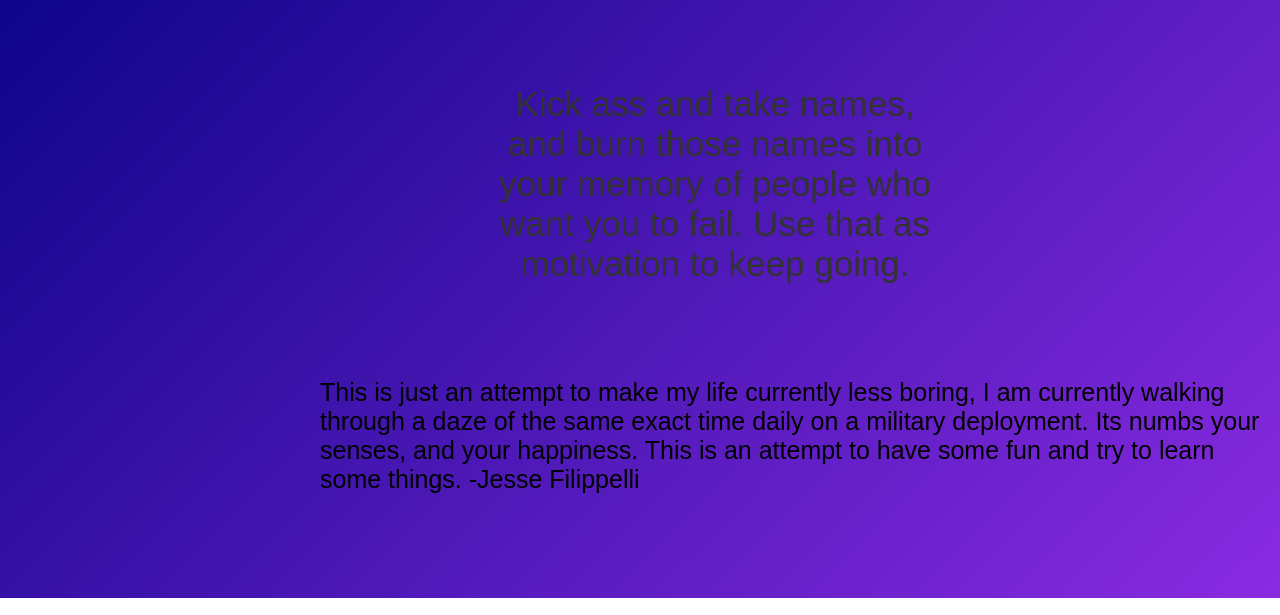
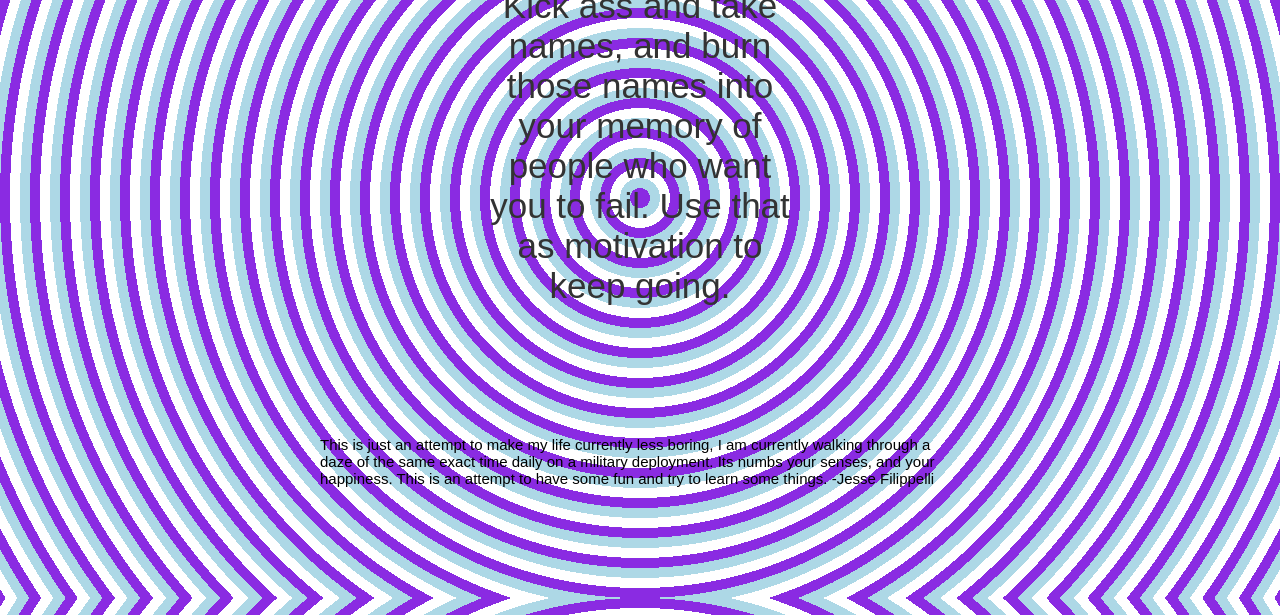
Before and after one commit to RevengeOfWaldo/f-quote, a plain HTML site: page index.html in a window 1280 px wide. Shown: the part 202-817 px from the top of the page. Drawn offline with Linux system fonts and the light colour scheme.

Commit message:
Update index.html

```diff
--- a/index.html
+++ b/index.html
@@ -7,7 +7,7 @@
     <style>
         body {
             font-family: Arial, sans-serif;
-            background: linear-gradient(135deg, #000080 0%, #8a2be2 100%);
+            background: repeating-radial-gradient(circle at center, #8a2be2, #8a2be2 10px, #add8e6 10px, #add8e6 20px, #ffffff 20px, #ffffff 30px);
             display: flex;
             flex-direction: column;
             justify-content: center;
@@ -17,11 +17,13 @@
         }
 
         p{
-            font-size: 25px;
+            font-size: 15px;
             justify-content: center;
             align-items: center;
-            padding-bottom: 10pt;
+            padding-bottom: 10%;
             padding-left: 25%;
+            padding-right: 25%;
+
         }
         h1 {
             font-size: 50pt;
```
